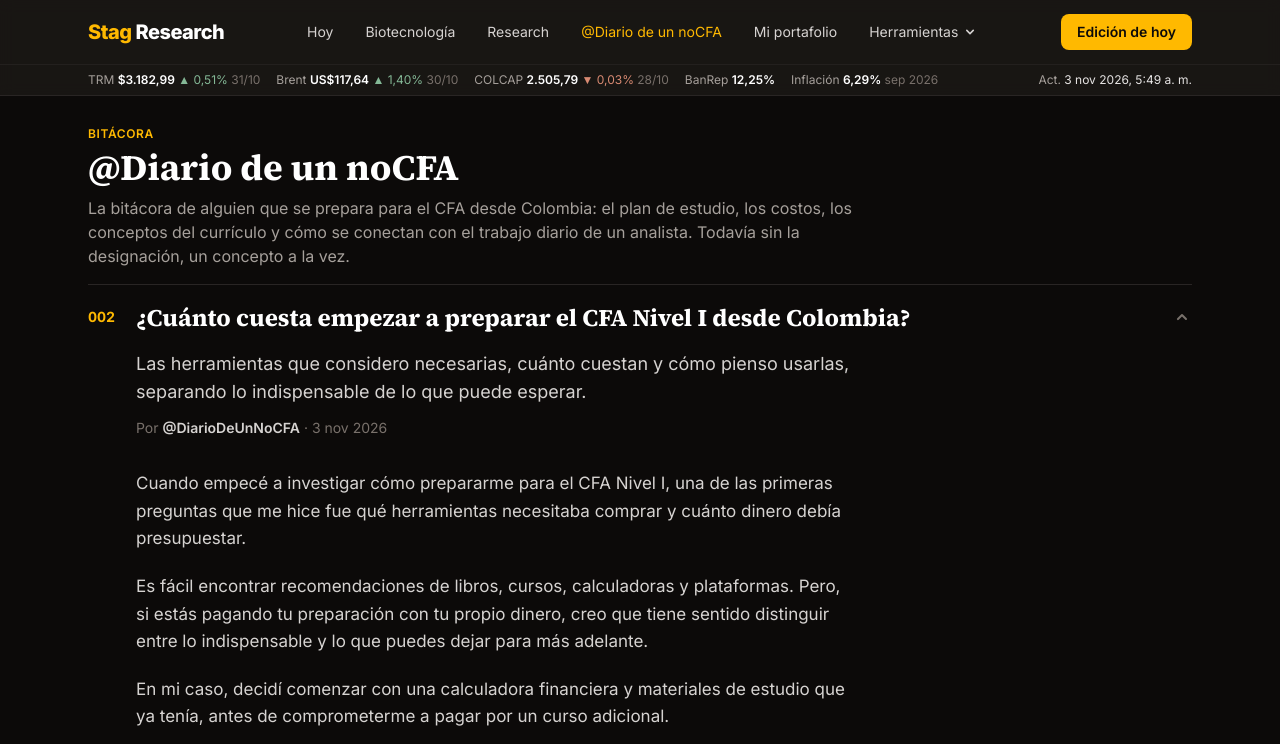
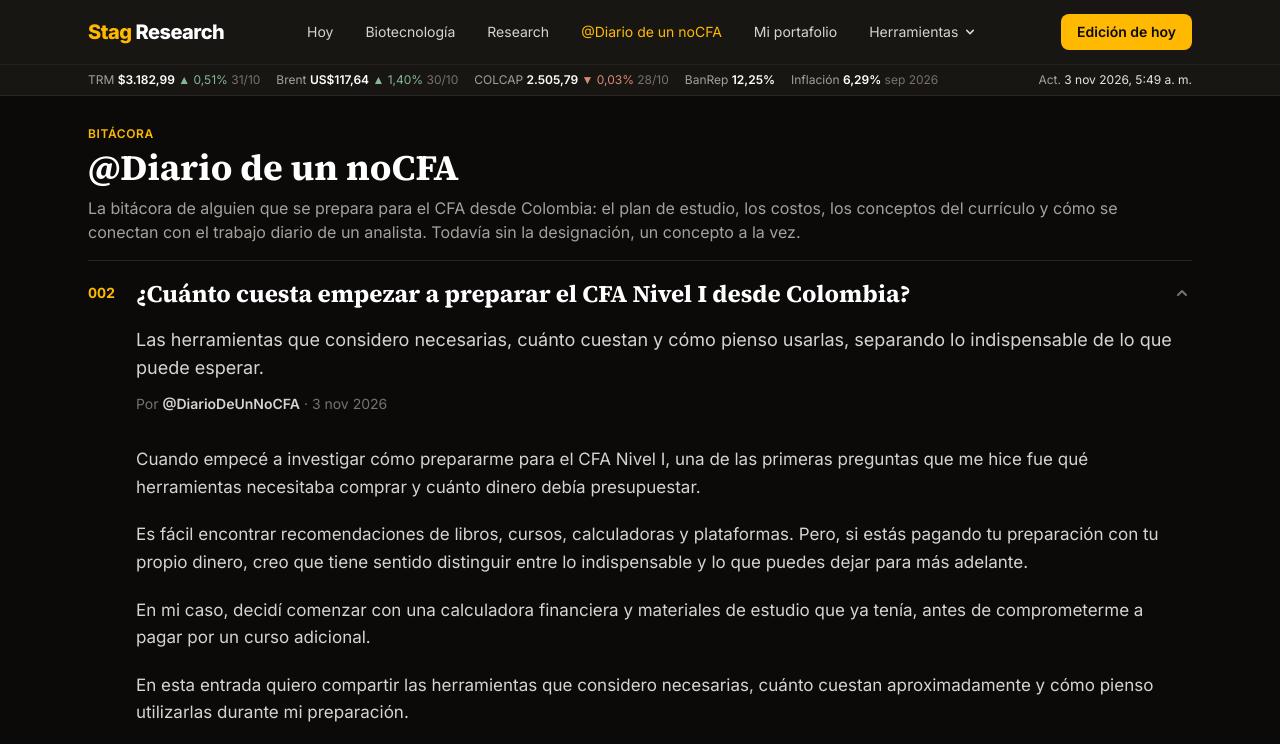
Before and after one commit to felipebenar-sys/latam-insights-, a plain HTML site: page opinion.html in a window 1280 px wide. Both pictures are taken after a click on the heading 640 px from the left and 339 px from the top of the page. Shown: the top 744 px of the page. Drawn offline with nearby package versions, Linux system fonts and the light colour scheme; no server answers.

Commit message:
@Diario de un noCFA: el texto de las entradas usa todo el ancho
Co-Authored-By: Claude Opus 5.5 <noreply@anthropic.com>
Claude-Session: https://claude.ai/code/session_01EdQTum77kh2ZnWEbbwJwT3

```diff
--- a/opinion.html
+++ b/opinion.html
@@ -114,7 +114,7 @@
     <section class="pt-5 sm:pt-6 pb-4 px-4 sm:px-6 max-w-6xl mx-auto">
         <span class="text-amber-400 text-xs font-semibold uppercase tracking-wider">Bitácora</span>
         <h1 class="serif text-3xl sm:text-4xl font-bold text-white mt-1 mb-2">@Diario de un noCFA</h1>
-        <p class="text-base text-stone-400 max-w-3xl">La bitácora de alguien que se prepara para el CFA desde Colombia: el plan de estudio, los costos, los conceptos del currículo y cómo se conectan con el trabajo diario de un analista. Todavía sin la designación, un concepto a la vez.</p>
+        <p class="text-base text-stone-400">La bitácora de alguien que se prepara para el CFA desde Colombia: el plan de estudio, los costos, los conceptos del currículo y cómo se conectan con el trabajo diario de un analista. Todavía sin la designación, un concepto a la vez.</p>
     </section>
 
     <!-- ENTRADAS (la más reciente primero; cada una se abre al tocarla) -->
@@ -130,7 +130,7 @@
                     </span>
                     <svg viewBox="0 0 20 20" class="w-5 h-5 fill-current text-stone-500 transition group-open:rotate-180 shrink-0 mt-1.5" aria-hidden="true"><path d="M5.3 7.3a1 1 0 0 1 1.4 0L10 10.6l3.3-3.3a1 1 0 1 1 1.4 1.4l-4 4a1 1 0 0 1-1.4 0l-4-4a1 1 0 0 1 0-1.4z"/></svg>
                 </summary>
-                <div class="pb-10 pl-11 sm:pl-12 max-w-3xl">
+                <div class="pb-10 sm:pl-12">
             <p class="text-lg text-stone-300 mb-3">Las herramientas que considero necesarias, cuánto cuestan y cómo pienso usarlas, separando lo indispensable de lo que puede esperar.</p>
             <p class="text-stone-500 text-sm mb-8">Por <span class="text-stone-300 font-semibold">@DiarioDeUnNoCFA</span> · 3 nov 2026</p>
             <div class="space-y-5 text-stone-300 text-base sm:text-[1.0625rem] leading-relaxed">
@@ -250,7 +250,7 @@
                     </span>
                     <svg viewBox="0 0 20 20" class="w-5 h-5 fill-current text-stone-500 transition group-open:rotate-180 shrink-0 mt-1.5" aria-hidden="true"><path d="M5.3 7.3a1 1 0 0 1 1.4 0L10 10.6l3.3-3.3a1 1 0 1 1 1.4 1.4l-4 4a1 1 0 0 1-1.4 0l-4-4a1 1 0 0 1 0-1.4z"/></svg>
                 </summary>
-                <div class="pb-10 pl-11 sm:pl-12 max-w-3xl">
+                <div class="pb-10 sm:pl-12">
             <p class="text-lg text-stone-300 mb-3">Mi carrera, mis objetivos y por qué considero que esta es la mejor inversión para mi futuro profesional.</p>
             <p class="text-stone-500 text-sm mb-8">Por <span class="text-stone-300 font-semibold">@DiarioDeUnNoCFA</span> · 21 oct 2026</p>
             <div class="space-y-5 text-stone-300 text-base sm:text-[1.0625rem] leading-relaxed">
```
